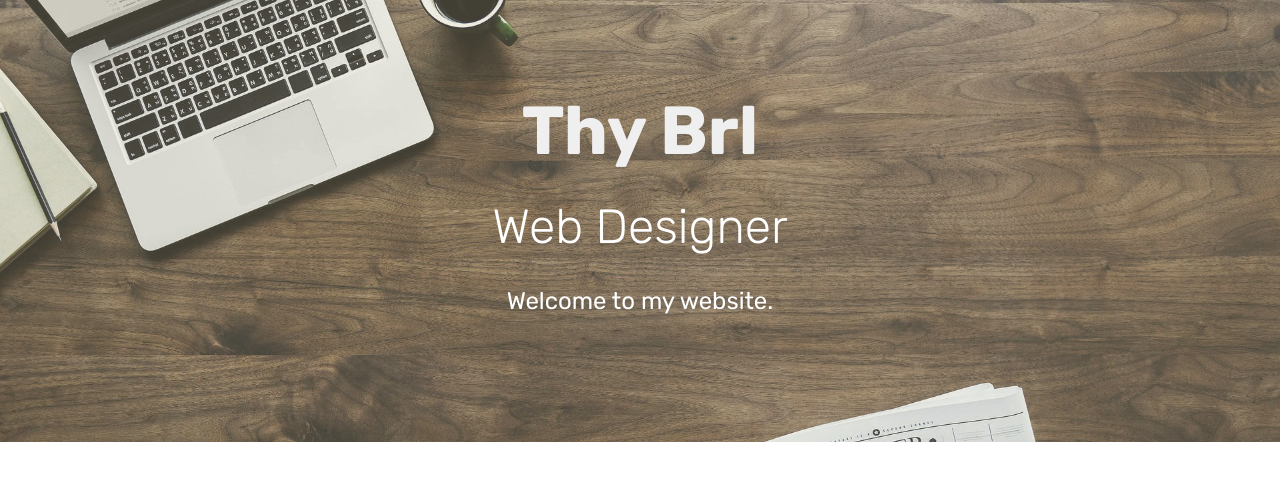
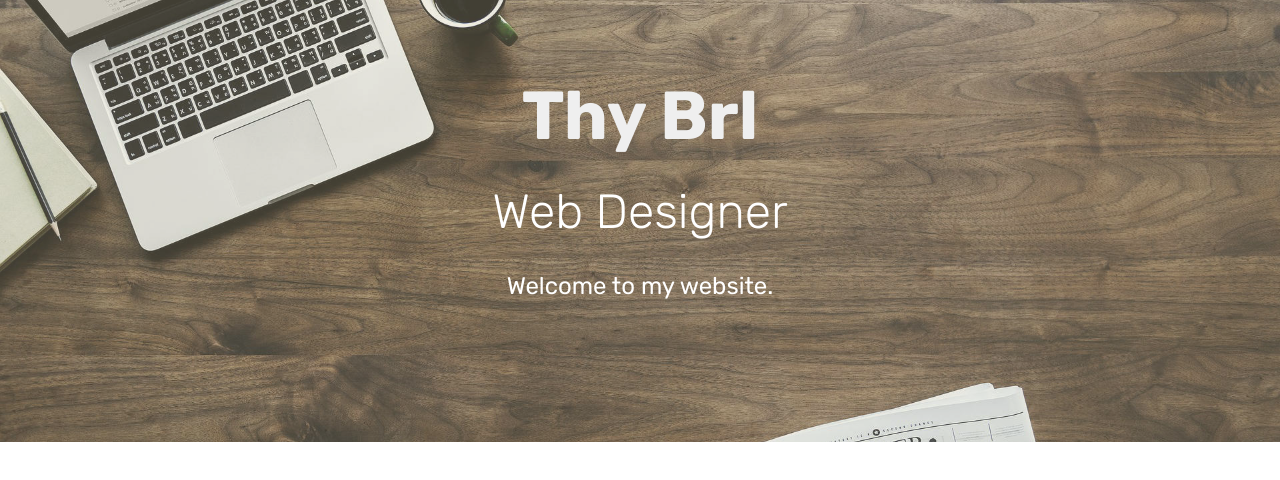
Before and after one commit to thay-borile/thay-borile.github.io, a plain HTML site: page index.html in a window 1280 px wide. Drawn offline with Linux system fonts and the light colour scheme.

Commit message:
create github pages

```diff
--- a/assets/mobirise/css/mbr-additional.css
+++ b/assets/mobirise/css/mbr-additional.css
@@ -1383,8 +1383,8 @@ body {
   }
 }
 .cid-riEi3DbJvN {
-  padding-top: 90px;
-  padding-bottom: 90px;
+  padding-top: 75px;
+  padding-bottom: 105px;
   background-image: url("../../../assets/images/mbr-1920x1218.jpg");
 }
 .cid-riEi3DbJvN H1 {
--- a/index.html
+++ b/index.html
@@ -45,7 +45,7 @@
 </section>
 
 
-  <section class="engine"><a href="https://mobirise.info/m">website design templates</a></section><script src="assets/web/assets/jquery/jquery.min.js"></script>
+  <section class="engine"><a href="https://mobirise.info/a">online site builder</a></section><script src="assets/web/assets/jquery/jquery.min.js"></script>
   <script src="assets/popper/popper.min.js"></script>
   <script src="assets/tether/tether.min.js"></script>
   <script src="assets/bootstrap/js/bootstrap.min.js"></script>
```
Also changed, not shown: 1 other file.
